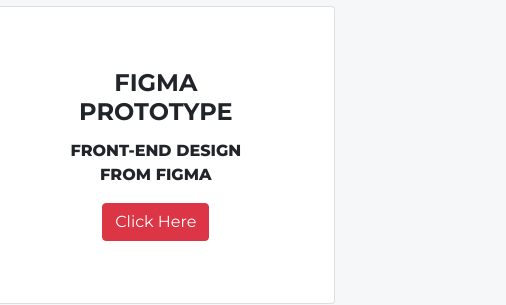
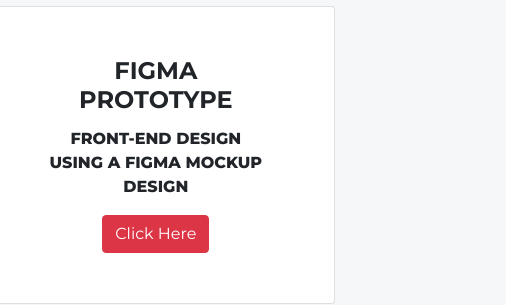
Before and after one commit to NaffiBandrang/mywebportfolio, a plain HTML site: page index.html in a window 1280 px wide. Shown: the part 1760-2065 px from the top of the page, 774-1280 px from the left. Drawn offline with nearby package versions, Linux system fonts and the light colour scheme; a script that the page names is missing.

Commit message:
Update index.html

```diff
--- a/index.html
+++ b/index.html
@@ -120,7 +120,7 @@
                 <div class="col-lg-4 col-12 d-flex align-items-center">
                   <div class="card-body">
                     <h5 class="card-title">Figma Prototype</h5>
-                    <p class="card-text">Front-end Design from Figma</p>
+                    <p class="card-text">Front-end Design using a Figma mockup design</p>
                     <a href="http://ec2-3-129-121-110.us-east-2.compute.amazonaws.com/b4/products/all" target="blank"><button type="button" class="btn btn-danger">Click Here</button></a>
                   </div>
                 </div>
```
